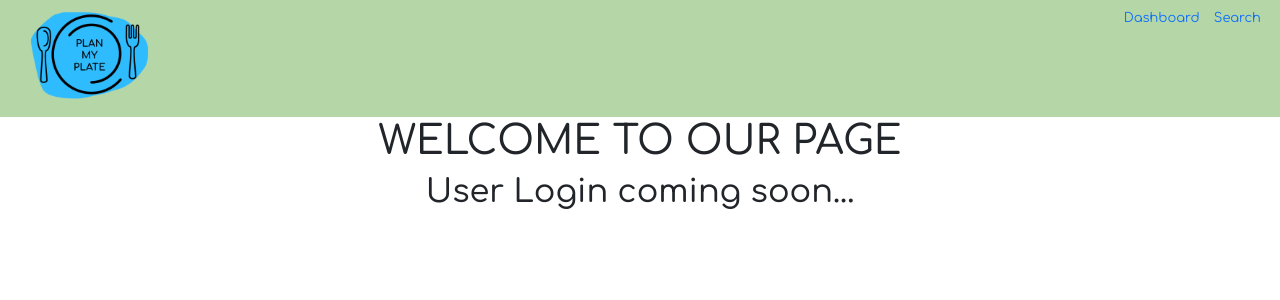
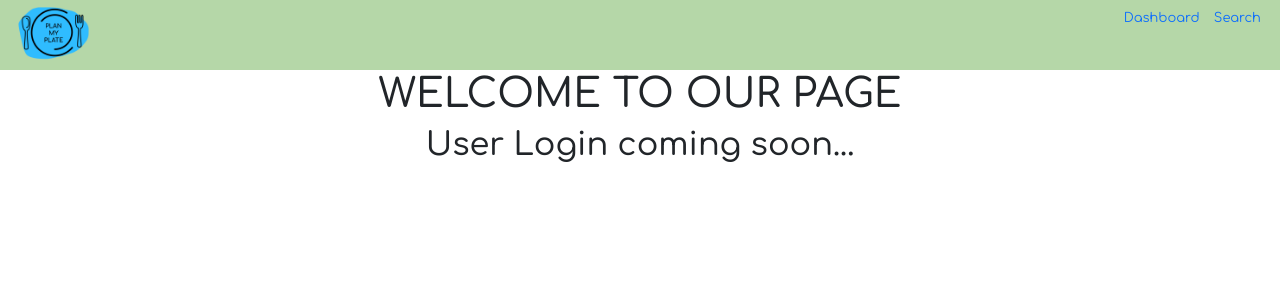
Before and after one commit to PlanMyPlate/pmp_fe, a React (Create React App) app: page / in a window 1280 px wide. Shown: the top 300 px of the page. Built offline with nearby package versions, Linux system fonts and the light colour scheme.

Commit message:
change logo img

```diff
--- a/src/components/Header/Header.css
+++ b/src/components/Header/Header.css
@@ -18,7 +18,7 @@ nav {
 
 .pmp-logo {
   margin-right: auto;
-  width: 15%;
+  width: 9%;
   display: flex;
 }
 
--- a/src/components/Header/Header.js
+++ b/src/components/Header/Header.js
@@ -1,6 +1,6 @@
 import React from 'react';
 import './Header.css';
-import logo from '../../images/pmp-logo.png';
+import logo from '../../images/pmp-logo-transparent.png';
 import { useNavigate, Link, useLocation } from 'react-router-dom';
 
 function Header() {
```
Also changed, not shown: src/images/pmp-logo-transparent.png (added), src/images/pmp-logo.png (deleted).
